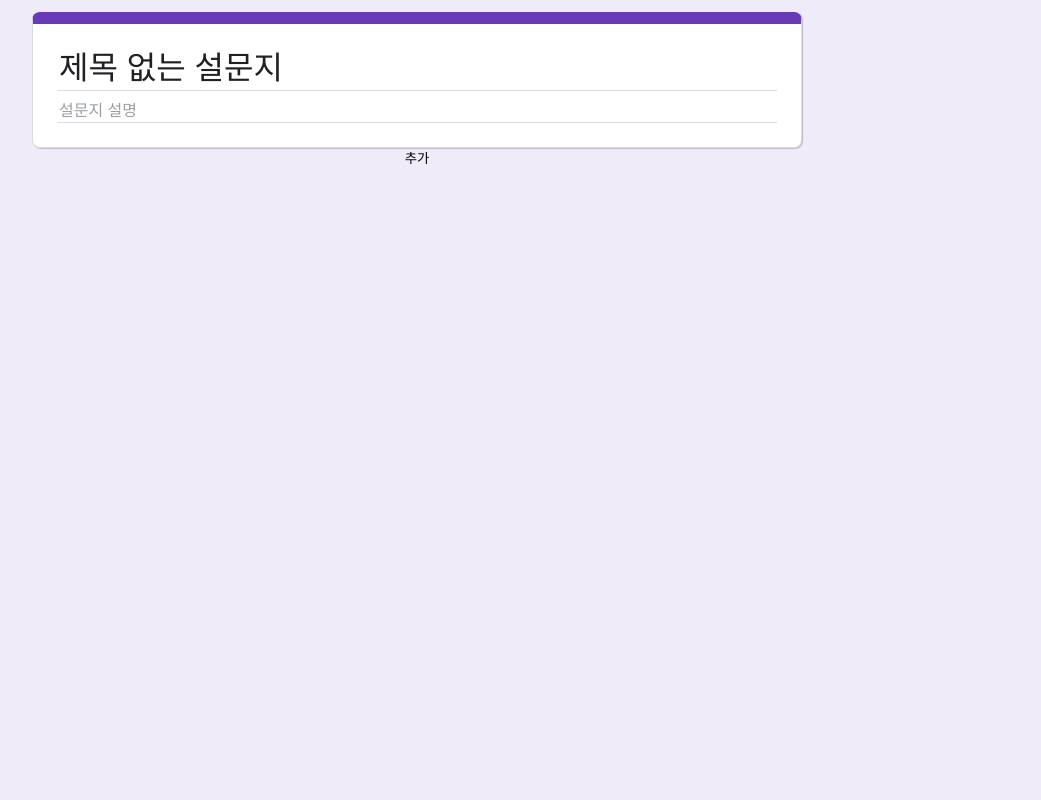
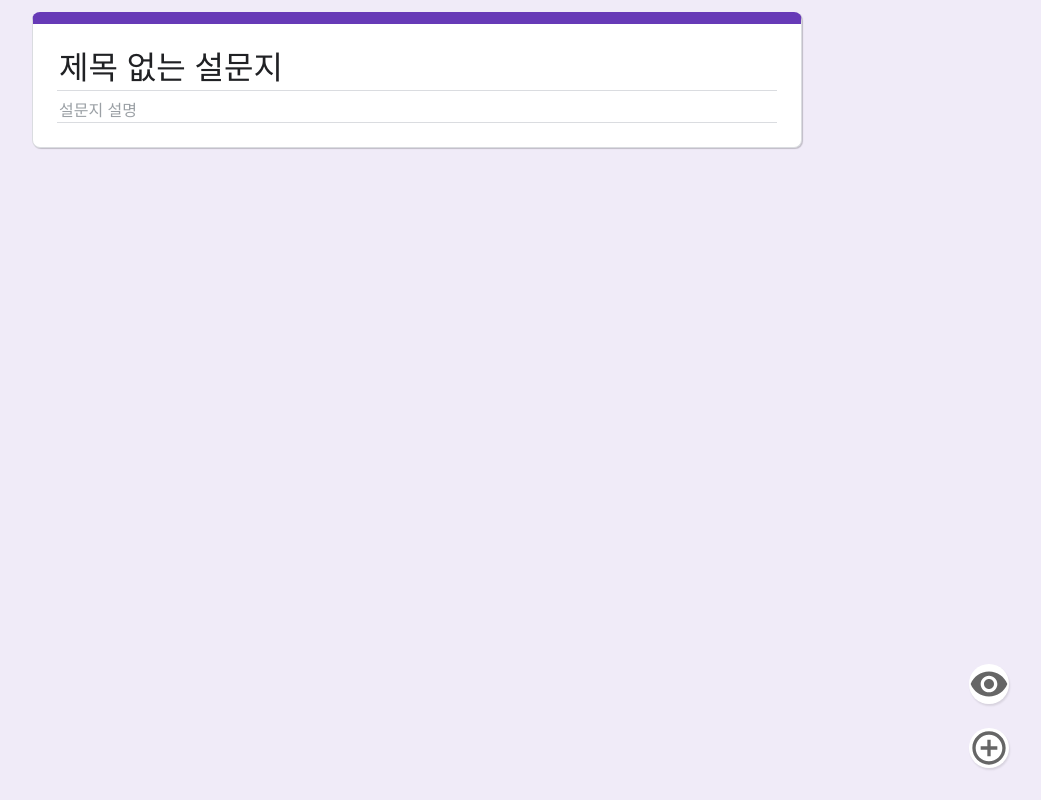
Before and after one commit to shyunju7/google-form-clone, a React (Create React App) app: page / in a window 1280 px wide. Shown: the whole page, without its empty margins (223-1264 px from the left). Built offline with nearby package versions, Linux system fonts and the light colour scheme.

Commit message:
✨ feat : Set When adding questions, add scrolling function

```diff
--- a/src/pages/Main/index.tsx
+++ b/src/pages/Main/index.tsx
@@ -10,6 +10,7 @@ const Main = () => {
   const SHORT_ANSWER_TYPE = "SHORT_ANSWER_TYPE";
   const questionId = React.useRef<number>(0);
   const dispatch = useDispatch();
+  const scrollRef = React.useRef<HTMLDivElement>(null);
   const questions = useSelector((state: RootState) => state.question);
   const { title, description } = useSelector((state: RootState) => state.form);
   const [formPreferences, setFormPreferences] = React.useState({
@@ -42,10 +43,14 @@ const Main = () => {
       options: [],
     };
     dispatch(addQuestion(nQuestion));
+
+    if (scrollRef.current) {
+      window.scrollTo(0, scrollRef.current.scrollHeight);
+    }
   };
 
   return (
-    <S.MainContainer>
+    <S.MainContainer ref={scrollRef}>
       <TitleContainer
         formPreferences={formPreferences}
         handleOnChange={handleOnChangeFormPreferences}
@@ -65,7 +70,10 @@ const Main = () => {
           />
         ))}
 
-      <button onClick={handleOnClickAddQuestion}>추가</button>
+      <a href="/preview" target="_blank">
+        <S.PreviewButton />
+      </a>
+      <S.AddButton onClick={handleOnClickAddQuestion} />
     </S.MainContainer>
   );
 };
--- a/src/pages/Main/style.ts
+++ b/src/pages/Main/style.ts
@@ -1,6 +1,8 @@
 import { styled } from "styled-components";
-
+import { MdAddCircleOutline } from "@react-icons/all-files/md/MdAddCircleOutline";
+import { MdRemoveRedEye } from "@react-icons/all-files/md/MdRemoveRedEye";
 export const MainContainer = styled.div`
+  position: relative;
   width: 100%;
   max-width: 48.125rem;
   display: flex;
@@ -11,3 +13,37 @@ export const MainContainer = styled.div`
   margin: 0 auto;
   background-color: transparent;
 `;
+
+export const AddButton = styled(MdAddCircleOutline)`
+  position: fixed;
+  bottom: 32px;
+  right: 48px;
+  color: var(--hint-text-color);
+  font-size: 2.5rem;
+  background-color: white;
+  border-radius: 50%;
+  box-shadow: 1px 2px 2px rgba(0, 0, 0, 0.1);
+  cursor: pointer;
+
+  @media (max-width: 920px) {
+    position: static;
+    margin: 2rem 0;
+  }
+`;
+
+export const PreviewButton = styled(MdRemoveRedEye)`
+  position: fixed;
+  bottom: 96px;
+  right: 48px;
+  color: var(--hint-text-color);
+  font-size: 2.5rem;
+  background-color: white;
+  border-radius: 50%;
+  box-shadow: 1px 2px 2px rgba(0, 0, 0, 0.1);
+  cursor: pointer;
+
+  @media (max-width: 920px) {
+    position: static;
+    margin: 2rem 0;
+  }
+`;
```
